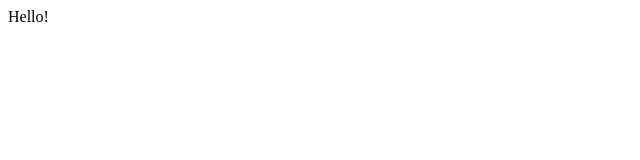
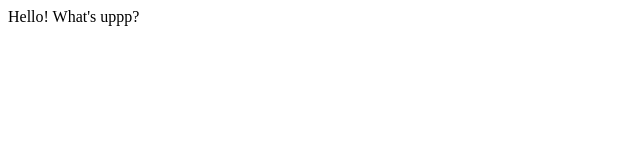
Before and after one commit to Harshitasayala/my-webprog, a plain HTML site: page index.html in a window 1280 px wide. Shown: the whole page, without its empty margins (0-640 px from the left). Drawn offline with Linux system fonts and the light colour scheme.

Commit message:
updated home page

```diff
--- a/index.html
+++ b/index.html
@@ -1,5 +1,5 @@
 <html>
 	<body>
-		Hello!
+		Hello! What's uppp?
 	</body>
 </html>
```
